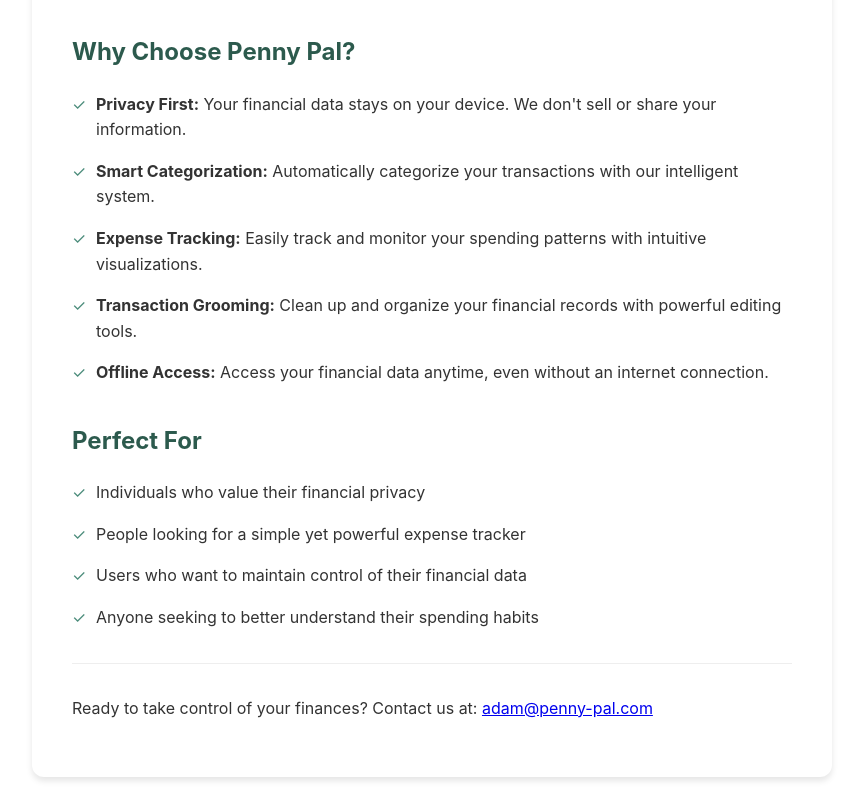
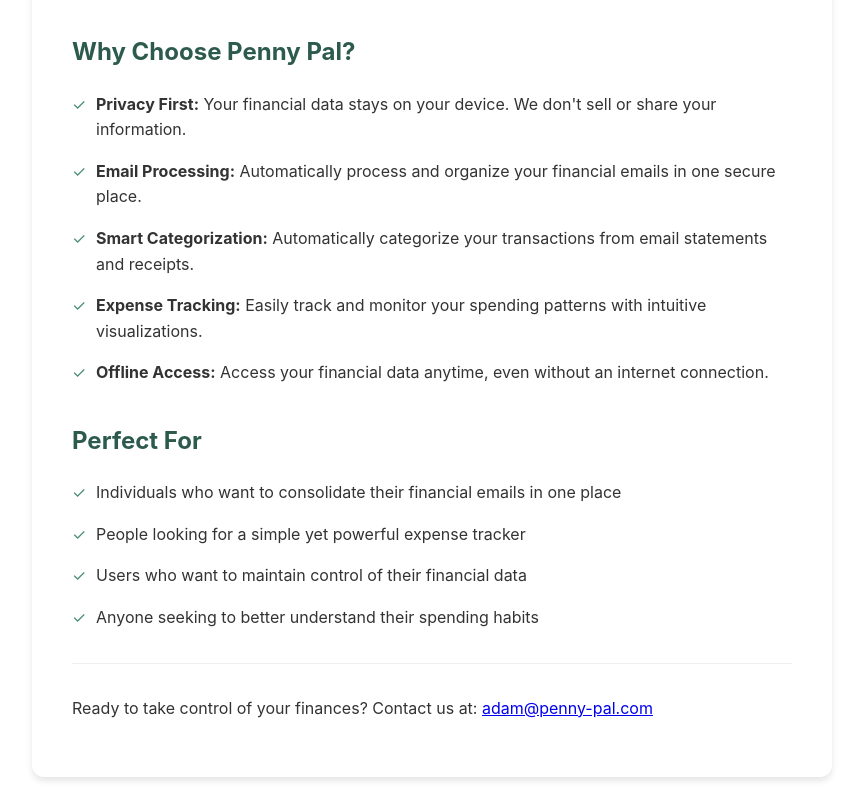
Before and after one commit to adam-jr/penny-pal-landing, a plain HTML site: page index.html in a window 1280 px wide. Shown: the part 1447-2239 px from the top of the page, without its empty margins (208-1071 px from the left). Drawn offline with Linux system fonts and the light colour scheme.

Commit message:
Clarify that Penny Pal is for receiving and processing financial emails

```diff
--- a/index.html
+++ b/index.html
@@ -78,8 +78,8 @@
   <div class="container">
     <h1>Penny Pal</h1>
     <p class="highlight">
-      Your privacy-focused companion for smart personal finance management. Penny Pal helps you track expenses,
-      categorize transactions, and maintain financial clarity without compromising your data privacy.
+      Your privacy-focused companion for smart personal finance management. Penny Pal helps you organize and process
+      your financial emails (like bank statements and receipts) while maintaining complete control over your data privacy.
     </p>
 
     <div class="screenshot-container">
@@ -90,15 +90,15 @@
     <h2>Why Choose Penny Pal?</h2>
     <ul class="feature-list">
       <li><strong>Privacy First:</strong> Your financial data stays on your device. We don't sell or share your information.</li>
-      <li><strong>Smart Categorization:</strong> Automatically categorize your transactions with our intelligent system.</li>
+      <li><strong>Email Processing:</strong> Automatically process and organize your financial emails in one secure place.</li>
+      <li><strong>Smart Categorization:</strong> Automatically categorize your transactions from email statements and receipts.</li>
       <li><strong>Expense Tracking:</strong> Easily track and monitor your spending patterns with intuitive visualizations.</li>
-      <li><strong>Transaction Grooming:</strong> Clean up and organize your financial records with powerful editing tools.</li>
       <li><strong>Offline Access:</strong> Access your financial data anytime, even without an internet connection.</li>
     </ul>
 
     <h2>Perfect For</h2>
     <ul class="feature-list">
-      <li>Individuals who value their financial privacy</li>
+      <li>Individuals who want to consolidate their financial emails in one place</li>
       <li>People looking for a simple yet powerful expense tracker</li>
       <li>Users who want to maintain control of their financial data</li>
       <li>Anyone seeking to better understand their spending habits</li>
```
